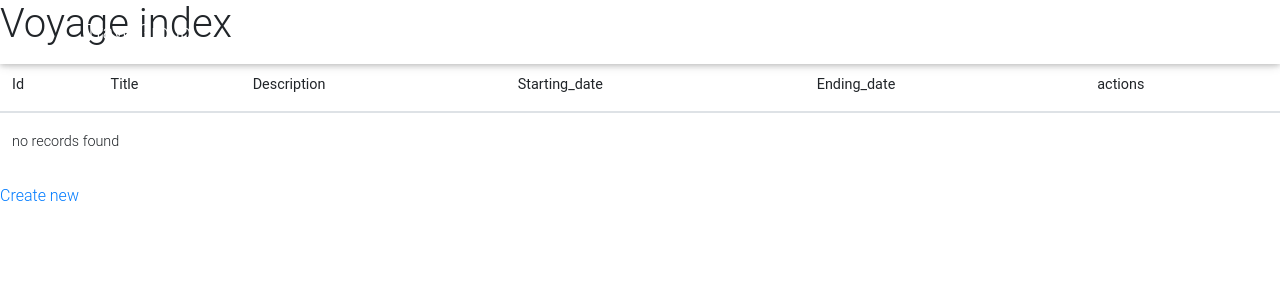
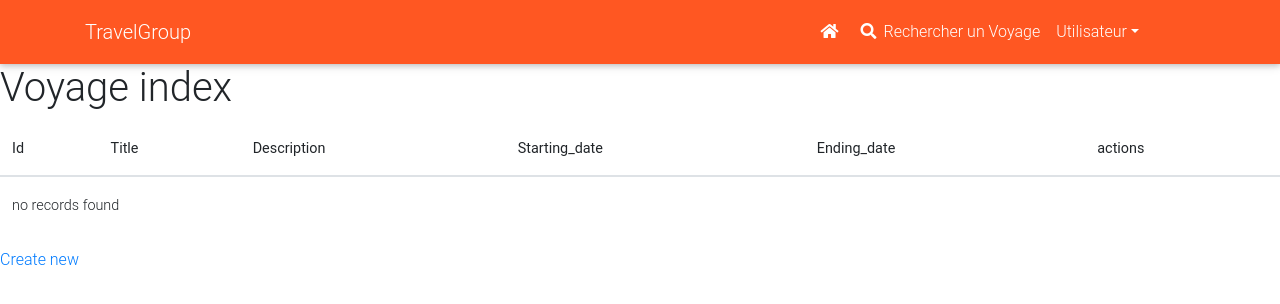
Before and after one commit to XavierGingaud/TravelGroup, a Symfony app: template templates/voyage/index.html.twig in a window 1280 px wide. Shown: the top 304 px of the page. Run offline with Twig, Linux system fonts and the light colour scheme; the template is opened without the code that fills it, so the values that code supplies are empty; some libraries are stand-ins or nearby versions.

Commit message:
Navbar refactor

```diff
--- a/templates/base.html.twig
+++ b/templates/base.html.twig
@@ -8,9 +8,7 @@
         {% endblock %}
     </head>
     <body>
-        <header>
-            {{ include('nav.html.twig') }}
-        </header>
+        {{ include('nav.html.twig') }}
         {% block body %}
         {% endblock %}
 
--- a/templates/javascripts.html.twig
+++ b/templates/javascripts.html.twig
@@ -10,5 +10,5 @@
 <script type="text/javascript" src="https://unpkg.com/swup@latest/dist/swup.min.js"></script>
 <!-- Custom JavaScript -->
 <script type="text/javascript">
-    const swup = new Swup();
+	//
 </script>
--- a/templates/nav.html.twig
+++ b/templates/nav.html.twig
@@ -1,4 +1,4 @@
-<nav class="navbar navbar-expand-lg navbar-dark fixed-top scrolling-navbar">
+<nav class="navbar navbar-expand-lg navbar-dark sticky-top scrolling-navbar deep-orange">
     <div class="container">
         <a class="navbar-brand" href="{{ path('home') }}">TravelGroup</a>
         <button class="navbar-toggler" type="button" data-toggle="collapse" data-target="#navbar" aria-controls="navbar" aria-expanded="false" aria-label="Toggle navigation">
```
